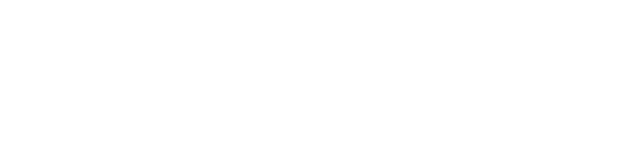
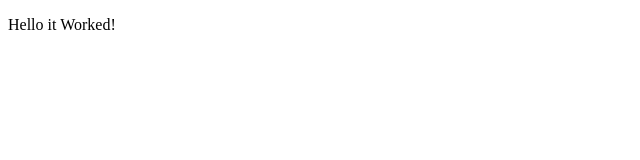
Before and after one commit to MSteenburg373/MSteenburg373.github.io, a plain HTML site: page index.html in a window 1280 px wide. Shown: the whole page, without its empty margins (0-640 px from the left). Drawn offline with Linux system fonts and the light colour scheme.

Commit message:
Edited index.html

```diff
--- a/index.html
+++ b/index.html
@@ -7,6 +7,9 @@
     <link href="style.css" rel="stylesheet" type="text/css" />
   </head>
   <body>
+
+    <p>Hello it Worked!<p>
+
     <script src="script.js"></script>
   </body>
 </html>
```
